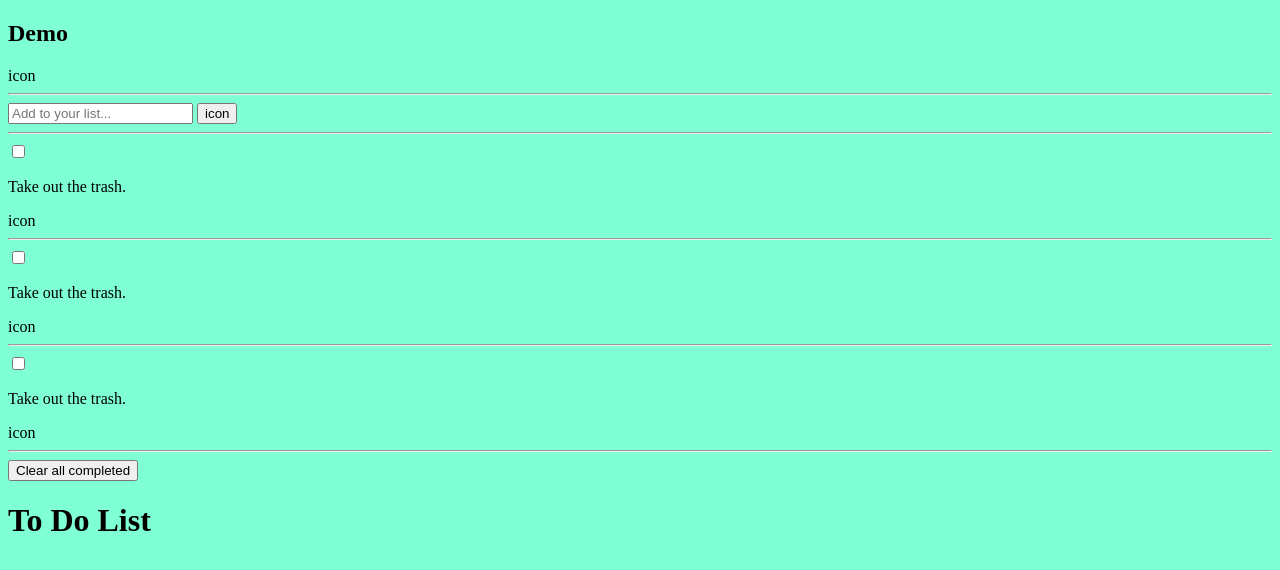
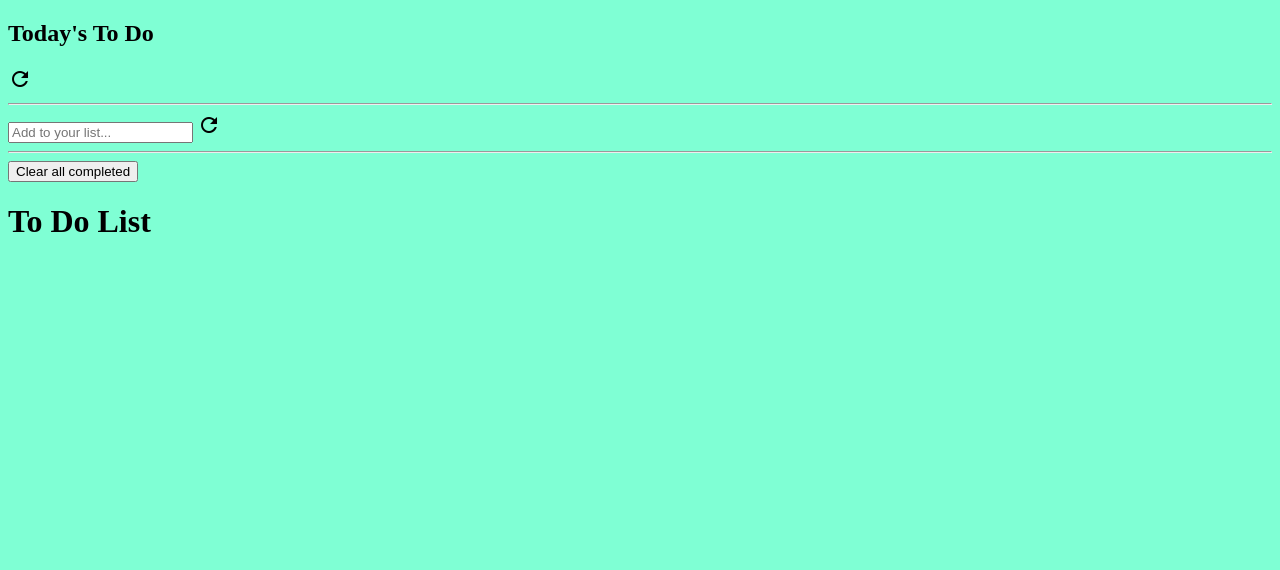
Before and after one commit to Lembani/to-do-list, a website built with webpack: page src/index.html in a window 1280 px wide. Built offline with nearby package versions, Linux system fonts and the light colour scheme.

Commit message:
Update markup: add material icons & main tasks

```diff
--- a/src/index.html
+++ b/src/index.html
@@ -6,43 +6,25 @@
   <meta name="viewport" content="width=device-width, initial-scale=1.0">
   <title>To Do List</title>
   <link href="https://fonts.googleapis.com/css2?family=Open+Sans&display=swap" rel="stylesheet">
+  <link rel="stylesheet" href="https://fonts.googleapis.com/icon?family=Material+Icons">
 </head>
 <body>
-  <h1 class="main-heading"></h1>
+  <h1 class="main-heading">To Do List</h1>
   <div class="todo-container">
     <div class="todo-header">
-      <h2 class="title">Demo</h2>
-      <span class="refresh">icon</span>
+      <h2 class="title">Today's To Do</h2>
+      <span class="refresh material-icons">refresh</span>
     </div>
     <hr>
     <div class="add-task-container">
       <input class="add-task-input" type="text" name="addTaskInput" id="addTask" placeholder="Add to your list..." required>
-      <button class="add-task-btn" type="button">icon</button>
+      <span class="add-task-btn material-icons">refresh</span>
     </div>
     <hr>
-    <div class="tasks-container">
-      <input class="check" type="checkbox" name="taskCheck" id="taskCheckId">
-      <p class="description">Take out the trash.</p>
-      <span class="edit-icon">icon</span>
-    </div>
-    <hr>
-    <div class="tasks-container">
-      <input class="check" type="checkbox" name="taskCheck" id="taskCheckId">
-      <p class="description">Take out the trash.</p>
-      <span class="edit-icon">icon</span>
-    </div>
-    <hr>
-    <div class="tasks-container">
-      <input class="check" type="checkbox" name="taskCheck" id="taskCheckId">
-      <p class="description">Take out the trash.</p>
-      <span class="edit-icon">icon</span>
-    </div>
-    <hr>
+    <div class="main-tasks"></div>
     <div class="clear">
       <button class="clear-btn">Clear all completed</button>
     </div>
   </div>
-
-
 </body>
 </html>
```
